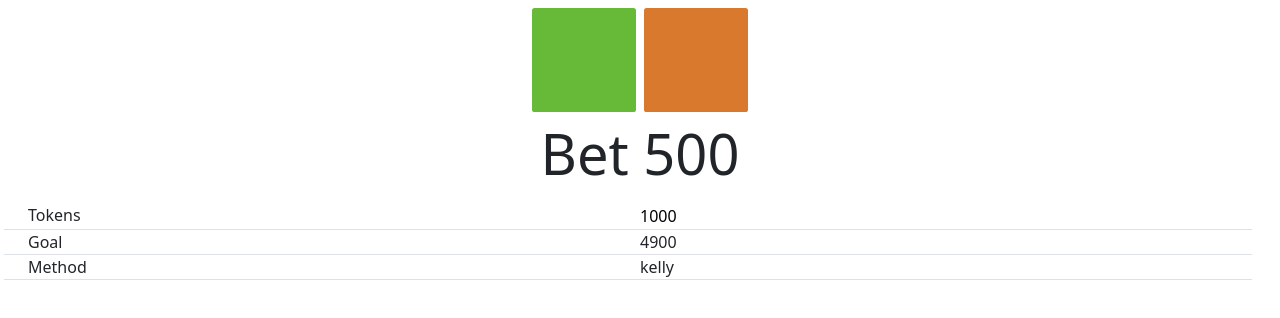
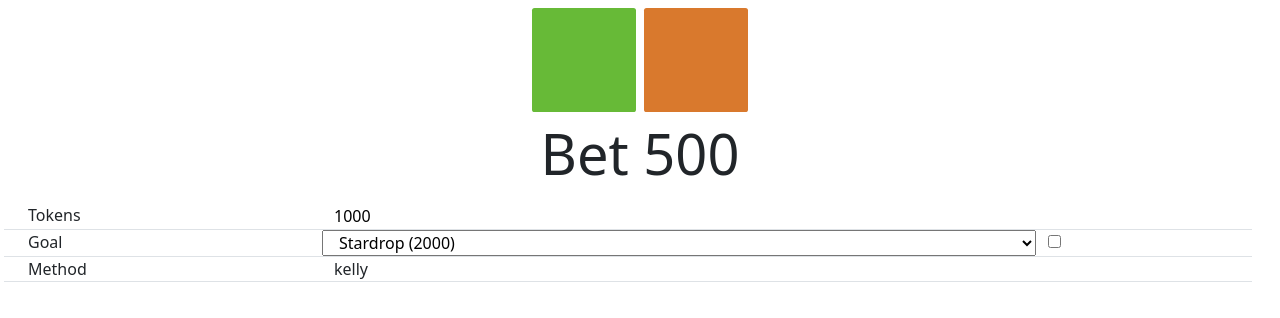
Before and after one commit to felixnaredi/stardew-valley-fair, a Vue app: page / in a window 1280 px wide. Shown: the top 318 px of the page. Built offline with nearby package versions, Linux system fonts and the light colour scheme.

Commit message:
User can set goal

```diff
--- a/src/components/GoalLabel.vue
+++ b/src/components/GoalLabel.vue
@@ -1,18 +1,68 @@
 <template>
   <main class="row">
-    <span class="col">Goal</span>
-    <span class="col" :class="{ 'text-success': done }"
-      >{{ $store.state.goal }}{{ done ? " ✅" : "" }}</span
+    <span class="col-3">Goal</span>
+    <input
+      v-if="customAmount"
+      type="text"
+      class="col-7 border-0"
+      :class="{ 'text-success': done }"
+      :value="displayGoal"
+      @change="setCustomTokenGoal"
+    />
+    <select
+      v-else
+      class="col-7"
+      :class="{ 'text-success': done }"
+      v-model="$store.state.tokenGoal"
     >
+      <option
+        v-for="{ value, label } in options"
+        :key="value"
+        :value="value"
+        :class="$store.state.tokens >= value ? 'text-success' : 'text-dark'"
+      >
+        {{ label }} ({{ value }}){{ $store.state.tokens >= value ? " ✅" : "" }}
+      </option>
+    </select>
+    <div class="col">
+      <input type="checkbox" v-model="customAmount" />
+    </div>
   </main>
 </template>
 
 <script>
 export default {
   name: "GoalLabel",
+  data() {
+    return {
+      customAmount: false,
+      options: [
+        {
+          value: 2000,
+          label: "Stardrop",
+        },
+        {
+          value: 2900,
+          label: "Items",
+        },
+        {
+          value: 4900,
+          label: "Shop",
+        },
+      ],
+    };
+  },
+  methods: {
+    setCustomTokenGoal(event) {
+      this.$store.state.tokenGoal = Number(event.target.value);
+    },
+  },
   computed: {
     done() {
-      return this.$store.state.tokens >= this.$store.state.goal;
+      return this.$store.state.tokens >= this.$store.state.tokenGoal;
+    },
+    displayGoal() {
+      return this.$store.state.tokenGoal + (this.done ? " ✅" : "");
     },
   },
 };
--- a/src/components/MethodLabel.vue
+++ b/src/components/MethodLabel.vue
@@ -1,7 +1,7 @@
 <template>
   <main class="row">
-    <span class="col">Method</span>
-    <span class="col">{{ $store.state.method }}</span>
+    <span class="col-3">Method</span>
+    <span class="col-3">{{ $store.state.method }}</span>
   </main>
 </template>
 
--- a/src/components/TokensLabel.vue
+++ b/src/components/TokensLabel.vue
@@ -1,8 +1,8 @@
 <template>
   <main class="row">
-    <span class="col">Tokens</span>
+    <span class="col-3">Tokens</span>
     <input
-      class="col border-0"
+      class="col-3 border-0"
       type="text"
       :value="$store.state.tokens"
       @change="customSetTokenAmount"
@@ -15,7 +15,6 @@ export default {
   name: "TokensLabel",
   methods: {
     customSetTokenAmount(event) {
-      console.log(event);
       this.$store.state.tokens = Number(event.target.value);
     },
   },
--- a/src/main.js
+++ b/src/main.js
@@ -5,12 +5,12 @@ import App from './App.vue'
 const store = new Vuex.Store({
     state: {
         tokens: 1000,
-        goal: 4900,
+        tokenGoal: 2000,
         method: "kelly"
     },
     getters: {
         bet: (state) => {
-            const maxBet = state.goal - state.tokens;
+            const maxBet = state.tokenGoal - state.tokens;
 
             if (state.method == "kelly") {
                 if (state.tokens == 1) {
```
